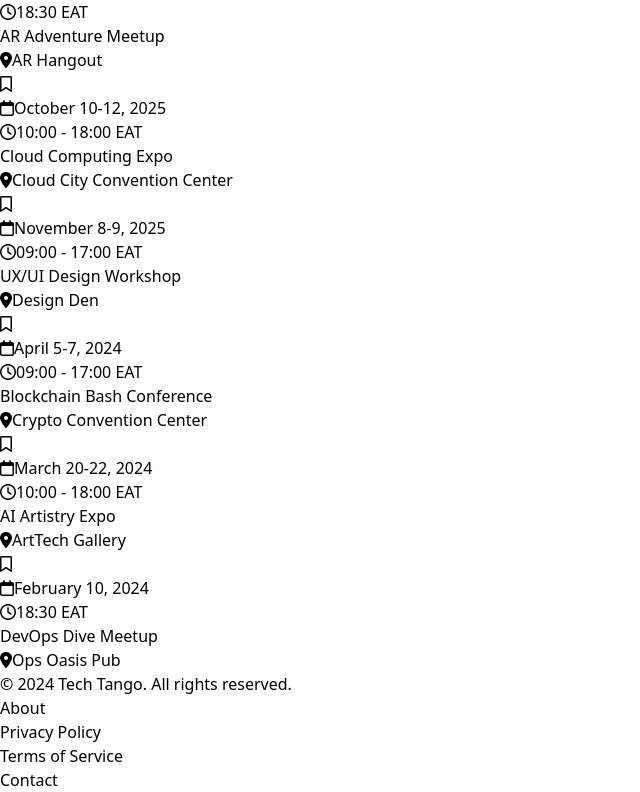
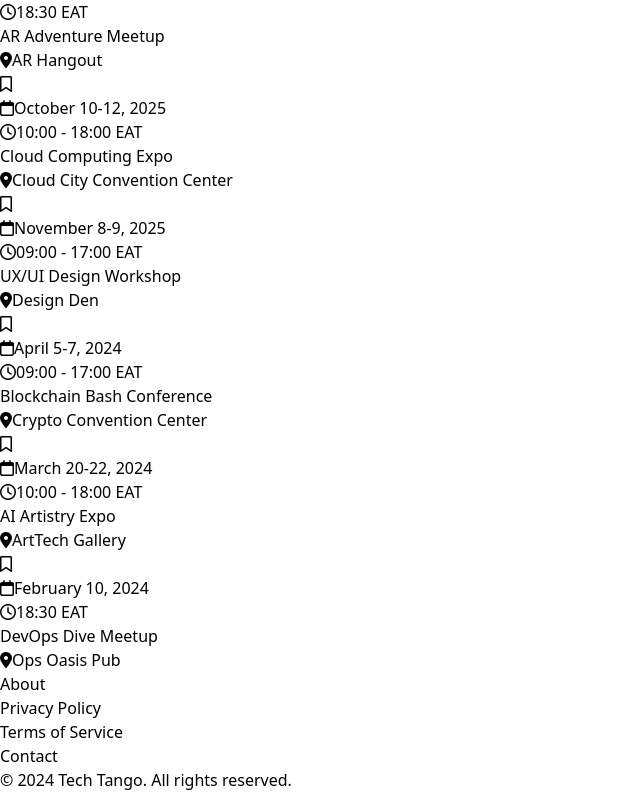
Before and after one commit to felixorwari/techtango, a Vue app: page / in a window 1280 px wide. Shown: the part 1984-2776 px from the top of the page, without its empty margins (0-640 px from the left). Built offline with nearby package versions, Linux system fonts and the light colour scheme.

Commit message:
Updated template layout

```diff
--- a/src/App.vue
+++ b/src/App.vue
@@ -69,7 +69,7 @@ const showResponsiveNav = ref(false)
             <div
               v-if="showDropdown"
               id="dropdown"
-              class="absolute right-0 z-50 p-4 bg-white border border-gray-100 rounded shadow-lg w-52 min-w-xs top-14"
+              class="absolute right-0 z-50 p-4 bg-white border border-gray-100 rounded shadow-lg w-52 min-w-xs top-12"
             >
               <ul class="space-y-5 list-none">
                 <li><RouterLink :to="{ name: 'user-events' }">Your events</RouterLink></li>
@@ -127,15 +127,8 @@ const showResponsiveNav = ref(false)
 
   <footer class="py-12 mt-auto">
     <div
-      class="w-full max-w-screen-xl p-4 mx-auto border-t border-gray-100 md:flex md:items-center md:justify-between"
+      class="flex w-full max-w-screen-xl p-4 mx-auto border-t border-gray-100 md:items-center md:justify-between"
     >
-      <span class="text-sm sm:text-center"
-        >&copy; 2024
-        <RouterLink :to="{ name: 'events-list' }" class="hover:underline hover:text-lime-600"
-          >Tech Tango</RouterLink
-        >. All rights reserved.</span
-      >
-
       <ul class="flex flex-wrap items-center mt-3 text-sm sm:mt-0">
         <li>
           <RouterLink
@@ -166,6 +159,13 @@ const showResponsiveNav = ref(false)
           >
         </li>
       </ul>
+
+      <span class="text-sm sm:text-center"
+        >&copy; 2024
+        <RouterLink :to="{ name: 'events-list' }" class="hover:underline hover:text-lime-600"
+          >Tech Tango</RouterLink
+        >. All rights reserved.</span
+      >
     </div>
   </footer>
 </template>
```
